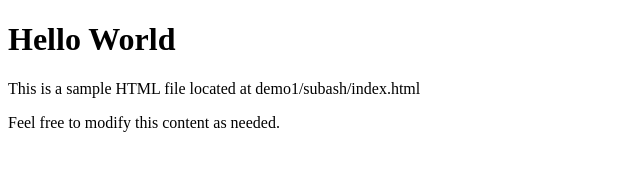
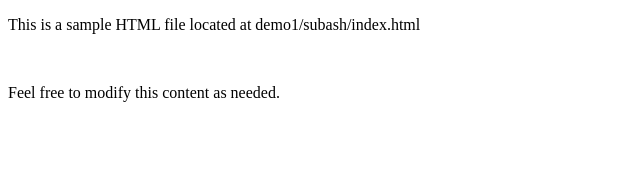
Before and after one commit to Subhash154/demo1, a plain HTML site: page subash/index.html in a window 1280 px wide. Shown: the whole page, without its empty margins (0-640 px from the left). Drawn offline with Linux system fonts and the light colour scheme.

Commit message:
Update index.html

```diff
--- a/subash/index.html
+++ b/subash/index.html
@@ -7,8 +7,9 @@
 </head>
 <body>
 
-    <h1>Hello World</h1>
-    <p>This is a sample HTML file located at demo1/subash/index.html</p>
+    <div>
+    <p>This is a sample HTML file located at demo1/subash/index.html</p><div>
+        <br>
     <p>Feel free to modify this content as needed.</p>
     </body>
 </html>
```
